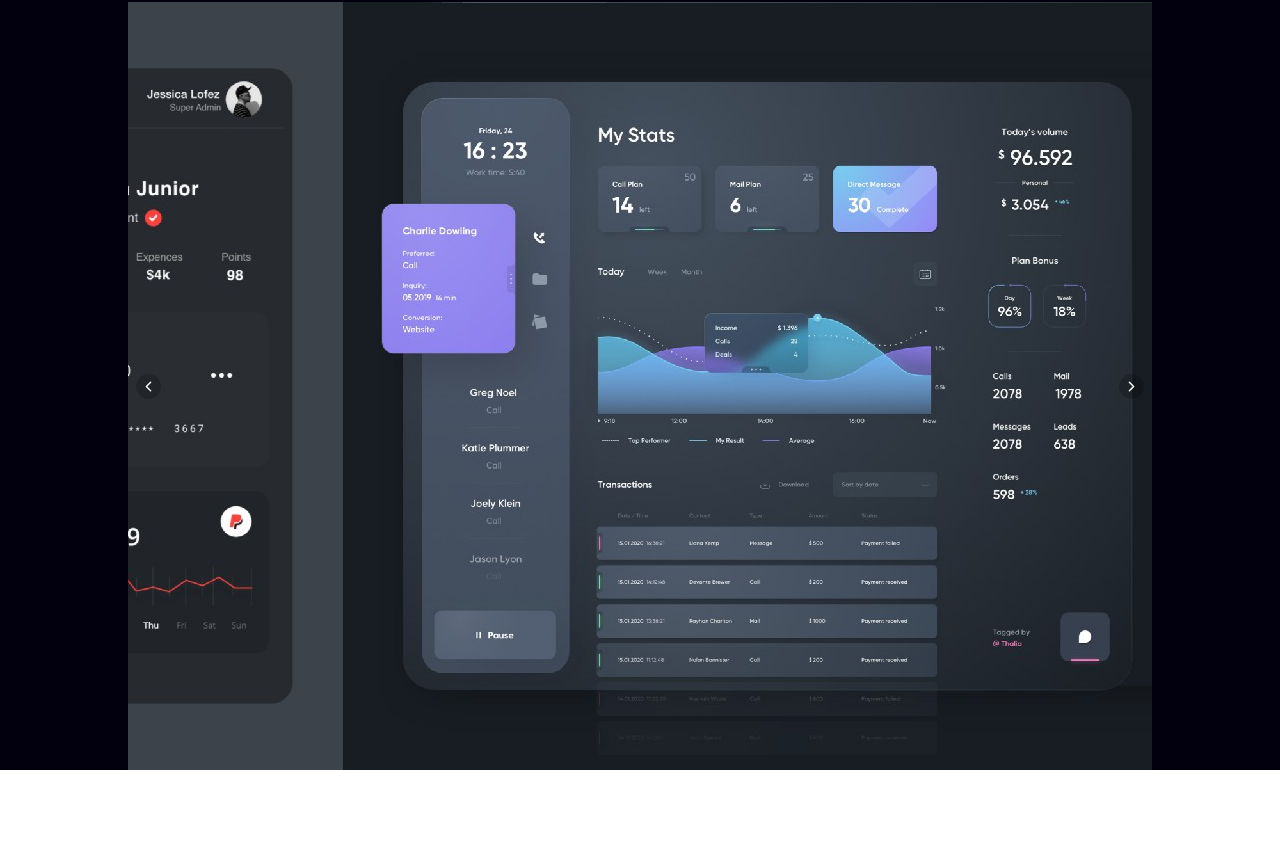
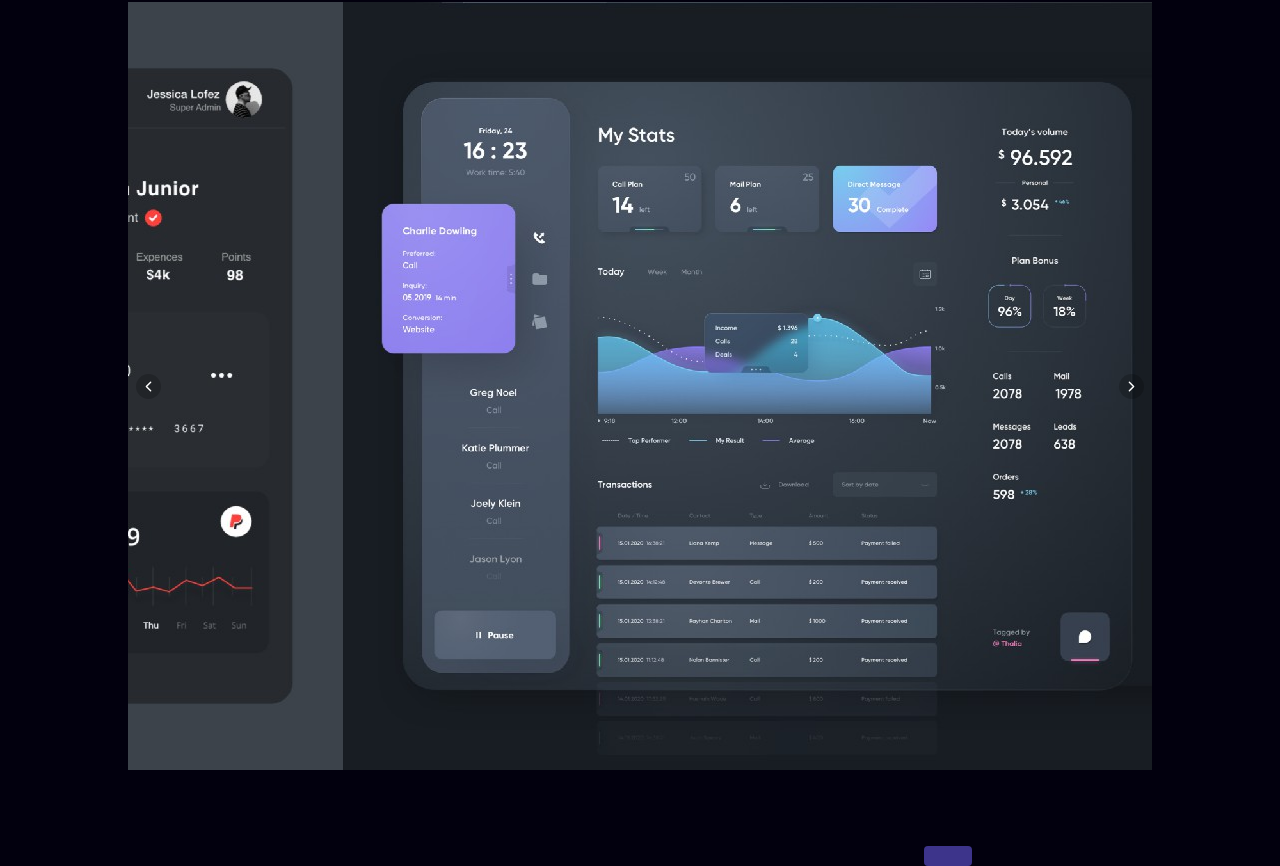
Before and after one commit to francisamidu/landing-page, a React (Vite) app: page / in a window 1280 px wide. Shown: the part 1329-2195 px from the top of the page. Before the commit the page ends 2119 px from the top, so only its background shows below. Built offline with nearby package versions, Linux system fonts and the light colour scheme.

Commit message:
feat:Added slides

```diff
--- a/src/App.tsx
+++ b/src/App.tsx
@@ -1,5 +1,12 @@
 import React, { useState } from 'react';
-import { Demo, FeaturedGallery, Hero, Navbar, TopHeader } from './components';
+import {
+  Demo,
+  FeaturedGallery,
+  Hero,
+  Navbar,
+  Slides,
+  TopHeader,
+} from './components';
 
 const App = () => {
   return (
@@ -10,6 +17,7 @@ const App = () => {
         <Hero />
         <Demo />
         <FeaturedGallery />
+        <Slides />
       </main>
     </>
   );
--- a/src/components/Hero.tsx
+++ b/src/components/Hero.tsx
@@ -5,7 +5,7 @@ const Hero = () => {
   return (
     <section className="my-28 flex flex-col items-center justify-center text-center">
       <h1 className="w-3/5 text-6xl font-bold capitalize leading-[4rem]">
-        The Future of Creative Art reimagined AI Image generation
+        The Future of Creative Art reimagined with AI Image generation
       </h1>
       <p className="my-8 text-gray-400">
         Create Fine graphics with our AI Image Generator in{' '}
--- /dev/null
+++ b/src/components/Slide.tsx
@@ -0,0 +1,31 @@
+import React from 'react';
+import { SlidesProps } from '@/interfaces';
+import { MainButton } from '.';
+
+const Slide = ({
+  buttonText,
+  content,
+  heading,
+  image,
+  onClick,
+  order,
+  preHeading,
+}: SlidesProps) => {
+  return (
+    <div className="flex flex-row items-center justify-around">
+      <img
+        src={image}
+        alt={heading}
+        className={`${order === 'reversed' ? 'order-2' : 'order-1'}`}
+      />
+      <div className={`${order === 'reversed' ? 'order-2' : 'order-1'}`}>
+        <h1 className="text-sm font-bold">{preHeading}</h1>
+        <h2 className="py-4 text-3xl font-bold capitalize">{heading}</h2>
+        <p className="mb-4 text-slate-500">{content}</p>
+        <MainButton text={buttonText} onClick={onClick} />
+      </div>
+    </div>
+  );
+};
+
+export default Slide;
--- /dev/null
+++ b/src/components/Slides.tsx
@@ -0,0 +1,30 @@
+import React, { useState } from 'react';
+import { SlidesProps } from '@/interfaces';
+import image1 from '../assets/images/dashboard-1.jpg';
+import { Slide } from '.';
+
+const Slides = () => {
+  const [slides, _] = useState<SlidesProps[]>([
+    {
+      buttonText: 'Generate',
+      content:
+        "AI Image Generation is the future. Generate amazing artworks by leveraging Tornic. Turn your imagination into reality in a matter of seconds. It does'nt get better than this!!",
+      heading: 'AI Image Generation is the future',
+      image: image1,
+      order: 'normal',
+      preHeading: 'Create',
+      onClick: () => {},
+    },
+  ]);
+  return (
+    <section className="py-5">
+      <div className="flex max-w-screen-lg flex-col md:mx-auto">
+        {slides.map((slide) => (
+          <Slide {...slide} key={JSON.stringify(slide)} />
+        ))}
+      </div>
+    </section>
+  );
+};
+
+export default Slides;
--- a/src/components/index.ts
+++ b/src/components/index.ts
@@ -4,6 +4,8 @@ import Hero from './Hero';
 import MainButton from './MainButton';
 import Navbar from './Navbar';
 import SecondaryButton from './SecondaryButton';
+import Slide from './Slide';
+import Slides from './Slide';
 import Stat from './Stat';
 import TopHeader from './TopHeader';
 
@@ -15,5 +17,7 @@ export {
   Navbar,
   SecondaryButton,
   Stat,
+  Slide,
+  Slides,
   TopHeader,
 };
--- /dev/null
+++ b/src/interfaces/SlidesProps.ts
@@ -0,0 +1,10 @@
+type SlidesProps = {
+  heading: string;
+  preHeading: string;
+  content: string;
+  image: string;
+  buttonText: string;
+  order: 'normal' | 'reversed';
+  onClick?: (args: any) => void;
+};
+export type { SlidesProps };
--- a/src/interfaces/index.ts
+++ b/src/interfaces/index.ts
@@ -1,3 +1,4 @@
+import { SlidesProps } from './SlidesProps';
 import { ButtonProps } from './ButtonProps';
 
-export type { ButtonProps };
+export type { ButtonProps, SlidesProps };
```
